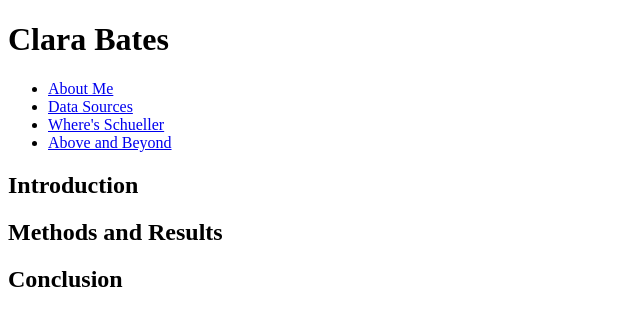
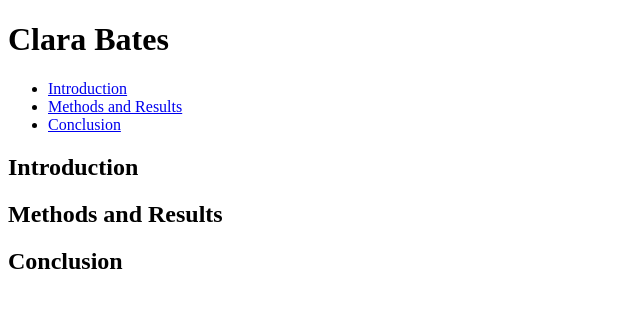
Before and after one commit to clarabates/hw10, a Jekyll site: the page built from index.md, in a window 1280 px wide. Shown: the top 326 px of the page, without its empty margins (0-640 px from the left). Built offline with Jekyll 4.4.1, drawn with Linux system fonts in a browser that asks for light colours; our own code applies the rules of GitHub Pages for plain Markdown files.

Commit message:
Update default.html

```diff
--- a/_layouts/default.html
+++ b/_layouts/default.html
@@ -6,7 +6,6 @@
     <title>{{ page.title }}</title>
     <link rel="stylesheet" href="/assets/css/styles.css">
     <link href="https://fonts.googleapis.com/css2?family=Montserrat:wght@400;700&display=swap" rel="stylesheet">
-    <script src="scripts.js"></script>
 </head>
 <body>
     <!-- Header Section -->
@@ -15,10 +14,9 @@
         <p>{{ site.description }}</p>
         <nav class="navbar">
         <ul>
-            <li><a href="#about-me">About Me</a></li>
-            <li><a href="#data-sources">Data Sources</a></li>
-            <li><a href="#wheres-schueller">Where's Schueller</a></li>
-            <li><a href="#above-and-beyond">Above and Beyond</a></li>
+            <li><a href="#intro">Introduction</a></li>
+            <li><a href="#methods">Methods and Results</a></li>
+            <li><a href="#conclusion">Conclusion</a></li>
         </ul>
     </nav>
     </header>
```
